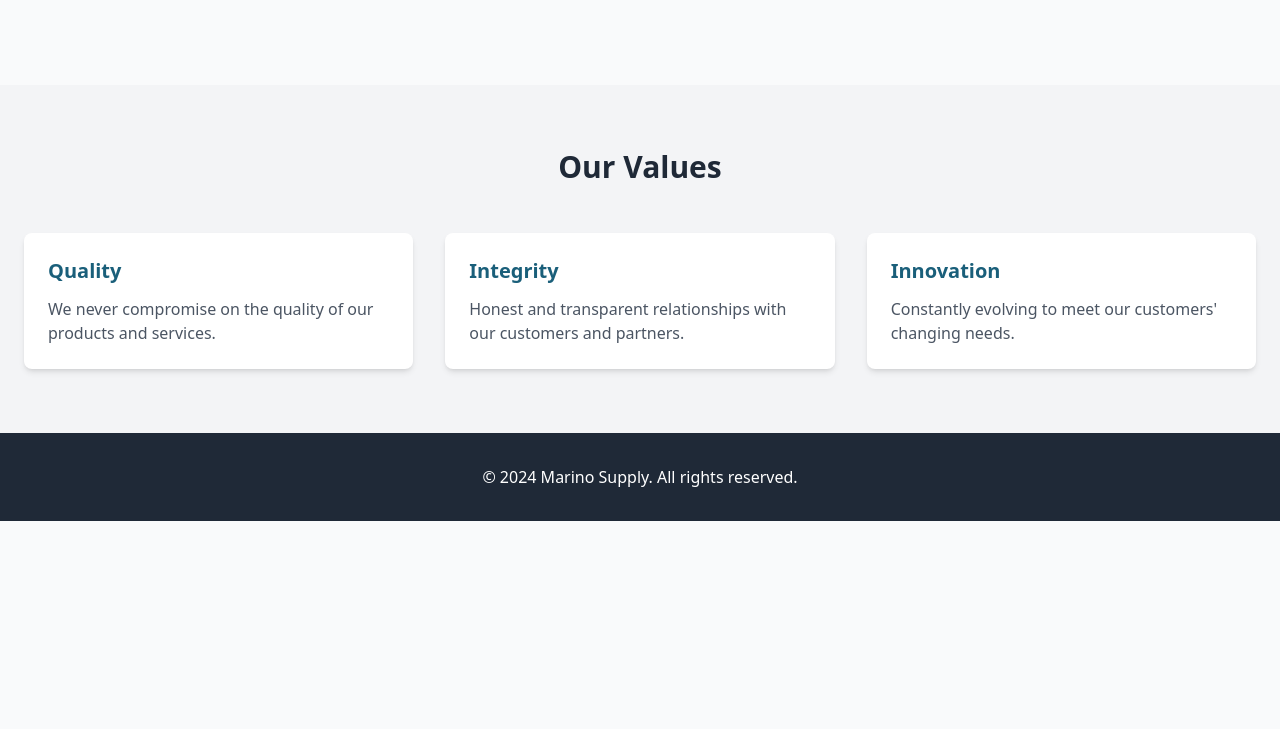
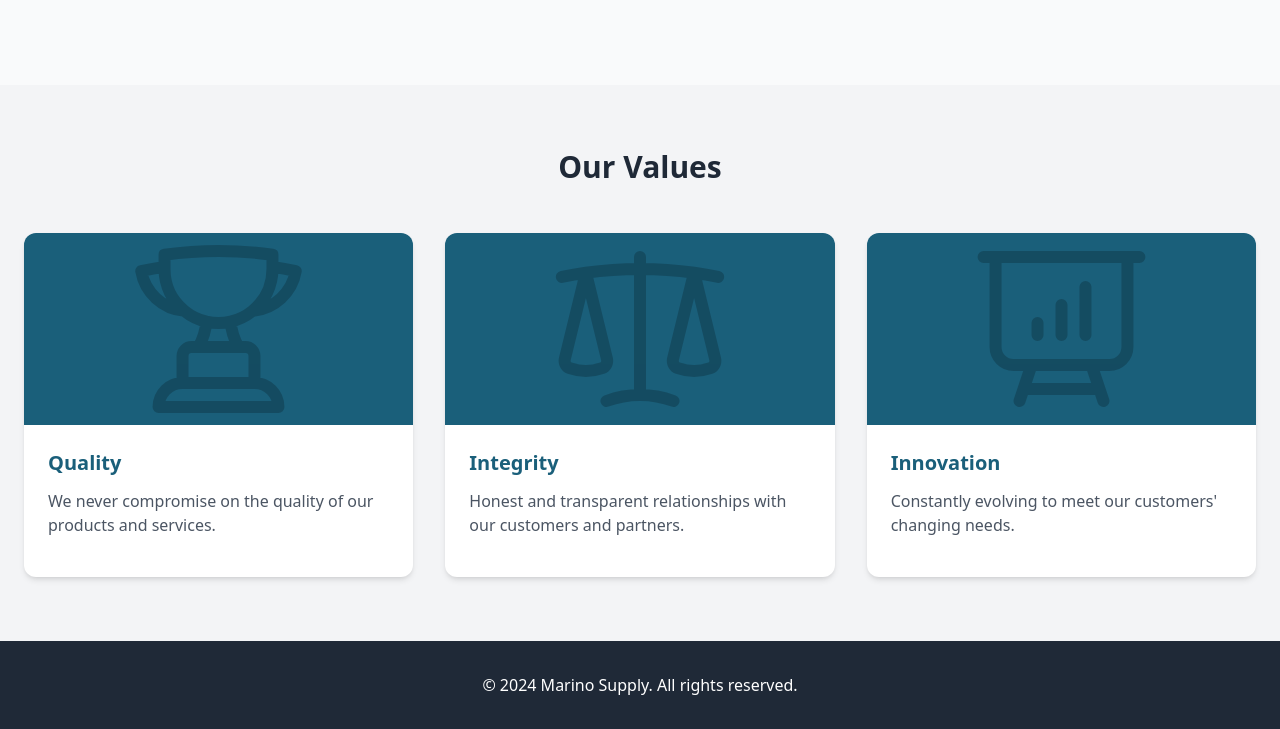
Before and after one commit to fabiosimoesds/marino-supply, a website: page about.html in a window 1280 px wide. Shown: the part 653-1382 px from the top of the page. Before the commit the page ends 1174 px from the top, so only its background shows below. Drawn offline with Linux system fonts and the light colour scheme.

Commit message:
added svgs, added logo, added new Values cards

```diff
--- a/about.html
+++ b/about.html
@@ -5,13 +5,19 @@
     <meta name="viewport" content="width=device-width, initial-scale=1.0">
     <title>Marino Supply - About Us</title>
     <link href="/dist/output.css" rel="stylesheet">
+    <link rel="icon" type="image/svg+xml" href="images/logo.svg">
+    <link rel="alternate icon" type="image/png" href="images/logo.png">
 </head>
 <body class="bg-gray-50">
     <!-- Header -->
     <header class="bg-white shadow-md">
         <nav class="container mx-auto px-6 py-4">
             <div class="flex items-center justify-between">
-                <div class="text-2xl font-bold text-primary">Marino Supply</div>
+                <a href="index.html" class="flex items-center gap-2 font-bold text-primary">
+                    <img src="images/logo.svg" alt="Marino Supply Logo" class="h-8 w-auto">
+                    <span class="text-xl">Marino Supply</span>
+                </a>
+
                 <ul class="flex space-x-8">
                     <li><a href="index.html" class="text-gray-600 hover:text-primary">Home</a></li>
                     <li><a href="about.html" class="text-primary hover:text-secondary font-medium">About Us</a></li>
@@ -58,17 +64,46 @@
         <div class="container mx-auto px-6">
             <h2 class="text-3xl font-bold text-center mb-12 text-gray-800">Our Values</h2>
             <div class="grid grid-cols-1 md:grid-cols-3 gap-8">
-                <div class="bg-white p-6 rounded-lg shadow-md">
-                    <h3 class="text-xl font-semibold text-primary mb-3">Quality</h3>
-                    <p class="text-gray-600">We never compromise on the quality of our products and services.</p>
+                <div class="bg-white rounded-xl shadow-md overflow-hidden hover:shadow-xl transition-shadow duration-300">
+                    <div class="relative h-48 overflow-hidden bg-primary">
+                        <img
+                            src="images/trophy.svg"
+                            alt="trophy"
+                            class="w-full h-full opacity-20"
+                        >
+                    </div>
+                    <div class="p-6">
+                        <h3 class="text-xl font-semibold text-primary mb-3">Quality</h3>
+                        <p class="text-gray-600 mb-4">We never compromise on the quality of our products and services.</p>
+                    </div>
                 </div>
-                <div class="bg-white p-6 rounded-lg shadow-md">
-                    <h3 class="text-xl font-semibold text-primary mb-3">Integrity</h3>
-                    <p class="text-gray-600">Honest and transparent relationships with our customers and partners.</p>
+
+                <div class="bg-white rounded-xl shadow-md overflow-hidden hover:shadow-xl transition-shadow duration-300">
+                    <div class="relative h-48 overflow-hidden bg-primary">
+                        <img
+                            src="images/scale.svg"
+                            alt="trophy"
+                            class="w-full h-full opacity-20"
+                        >
+                    </div>
+                    <div class="p-6">
+                        <h3 class="text-xl font-semibold text-primary mb-3">Integrity</h3>
+                        <p class="text-gray-600 mb-4">Honest and transparent relationships with our customers and partners.</p>
+                    </div>
                 </div>
-                <div class="bg-white p-6 rounded-lg shadow-md">
-                    <h3 class="text-xl font-semibold text-primary mb-3">Innovation</h3>
-                    <p class="text-gray-600">Constantly evolving to meet our customers' changing needs.</p>
+
+                <div class="bg-white rounded-xl shadow-md overflow-hidden hover:shadow-xl transition-shadow duration-300">
+                    <div class="relative h-48 overflow-hidden bg-primary">
+                        <img
+                            src="images/chart.svg"
+                            alt="trophy"
+                            class="w-full h-full opacity-20"
+                        >
+                    </div>
+                    <div class="p-6">
+                        <h3 class="text-xl font-semibold text-primary mb-3">Innovation</h3>
+                        <p class="text-gray-600 mb-4">Constantly evolving to meet our customers' changing needs.</p>
+                    </div>
                 </div>
             </div>
         </div>
```
Also changed, not shown: contact.html (+7 -1 lines), index.html (+7 -1 lines), dist/output.css, images/chart.svg (added), images/logo.png (added), images/logo.svg (added), images/scale.svg (added), images/trophy.svg (added).
